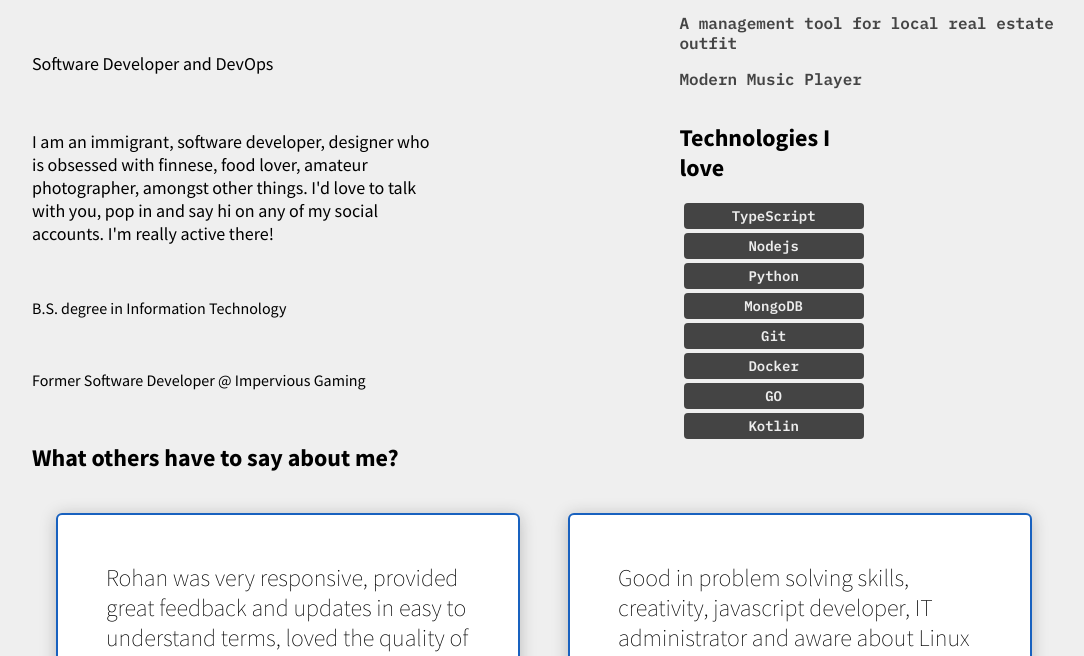
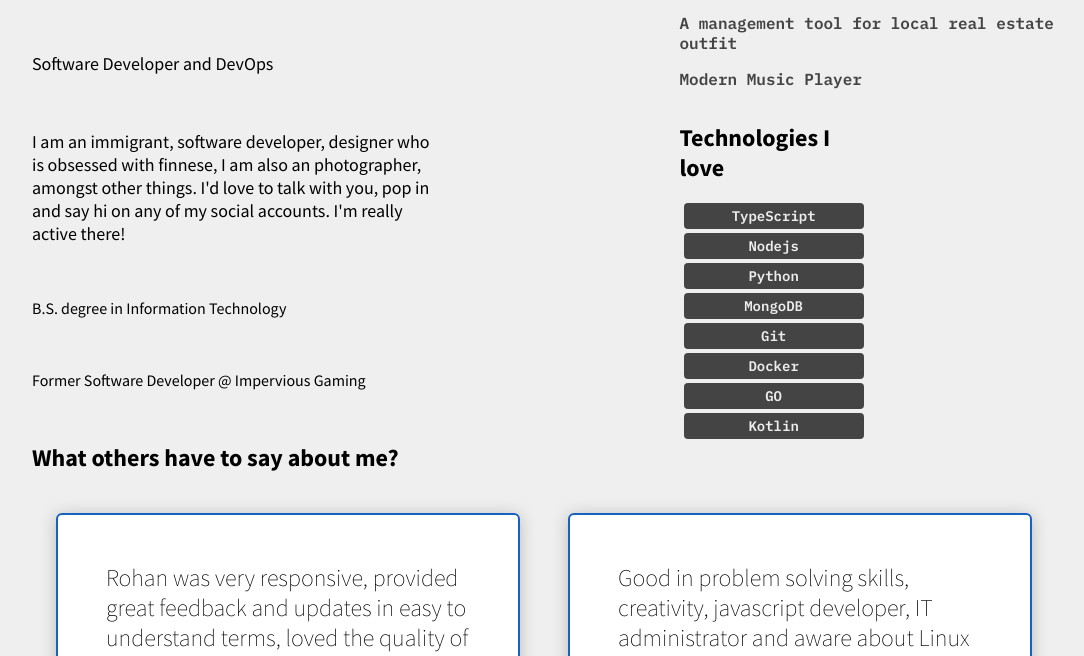
Before and after one commit to rohmishra/personal_website_alt, a website: page index.html in a window 1280 px wide. Shown: the part 884-1540 px from the top of the page, without its empty margins (96-1180 px from the left). Drawn offline with nearby package versions, Linux system fonts and the light colour scheme; files that its build step writes are made by us from their sources.

Commit message:
index/my-info: About me text cleanup

```diff
--- a/index.html
+++ b/index.html
@@ -58,7 +58,7 @@
             <strong>Hi, I'm <em>Rohan Mishra</em></strong>
             <a href="mailto:rohan@crazydeveloper.fail">e-mail me at rohan@crazydeveloper.fail</a>
             <p class="subtitle">Software Developer and DevOps</p>
-            <p>I am an immigrant, software developer, designer who is obsessed with finnese, food lover, amateur
+            <p>I am an immigrant, software developer, designer who is obsessed with finnese, I am also an
                 photographer, amongst other things. I'd love to talk with you, pop in and say hi on any of my social
                 accounts. I'm really active there!</p>
             <span id="education">B.S. degree in Information Technology</span>
```
